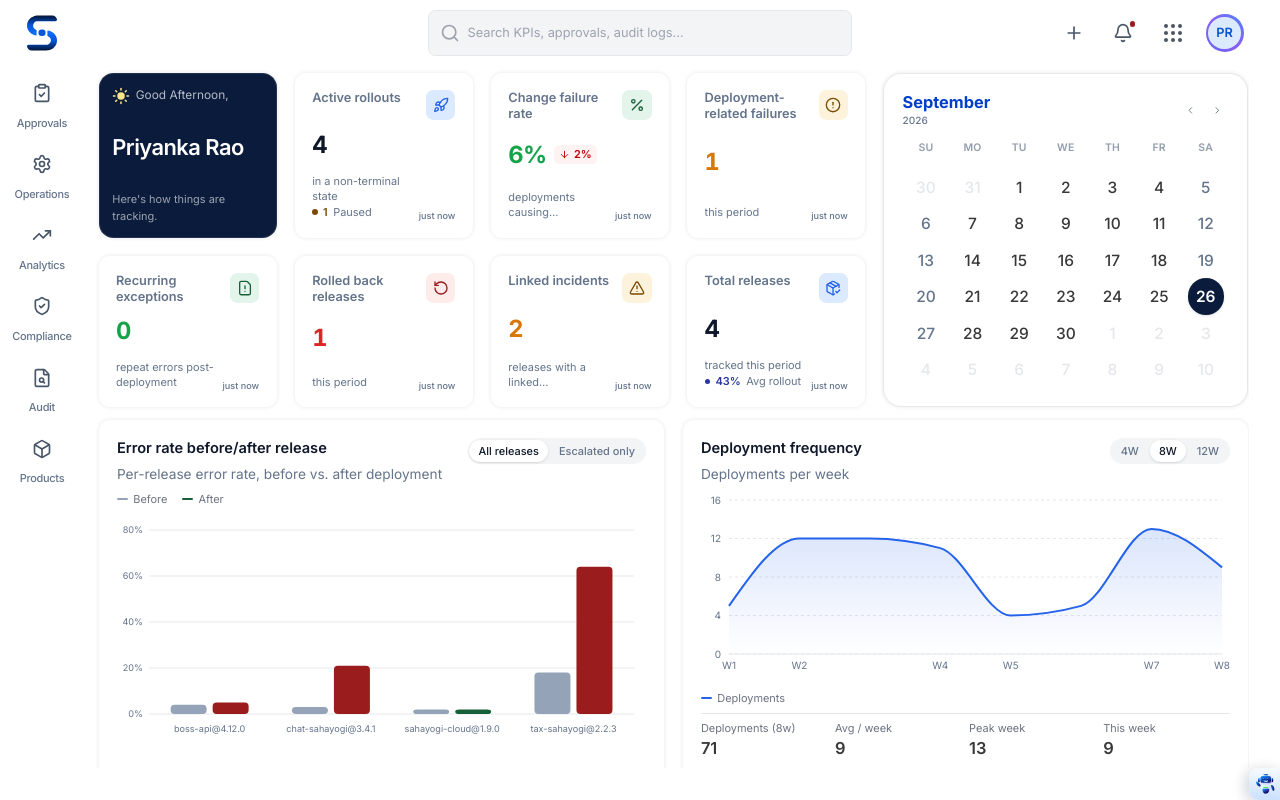
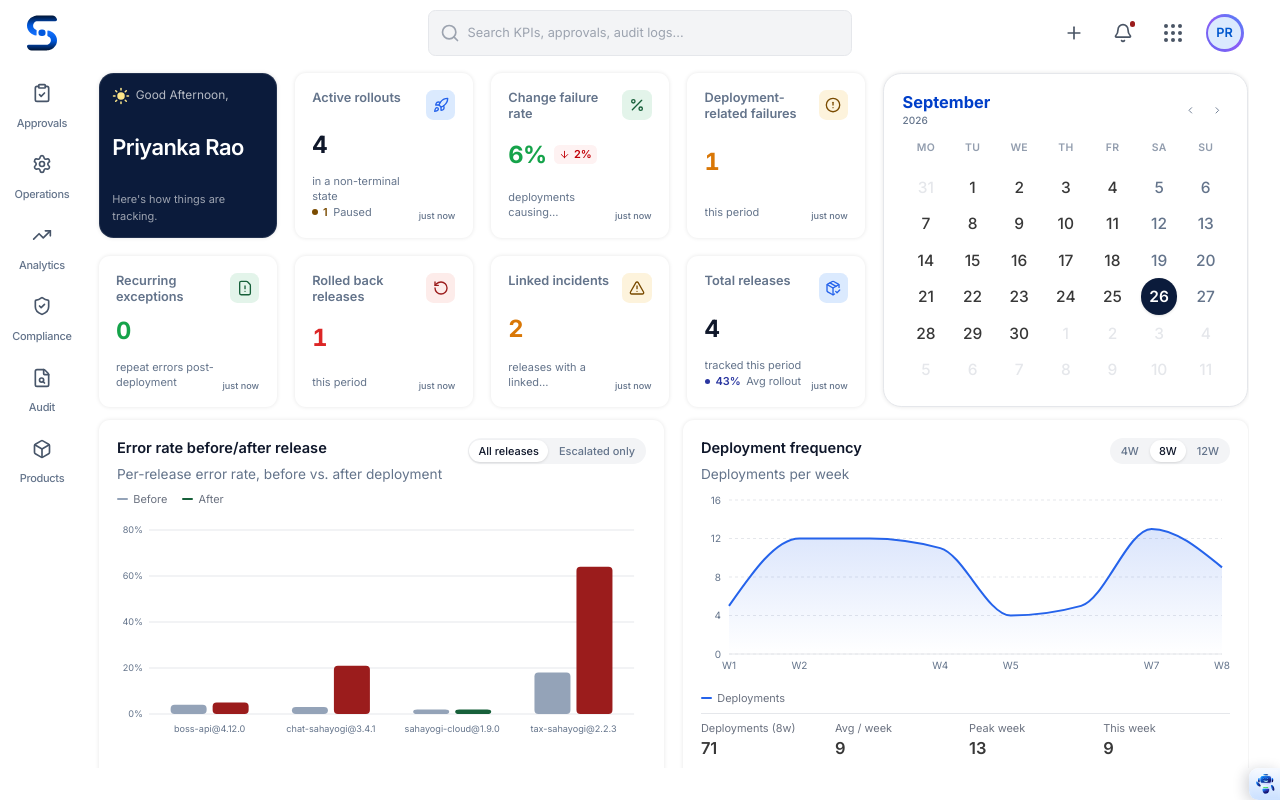
Before and after one commit to RahulRajChaudhary/Setu-v2, a Next.js app: page /engineering-lead/dashboard in a window 1280 px wide. Built offline with nearby package versions, Linux system fonts and the light colour scheme.

Commit message:
fix(calendar): start week on Monday
- WEEKDAYS reordered to Mo-Su
- buildGrid uses a Monday-first day index (JS getDay() is Sunday-first) so date cells align under the correct header
- isWeekend check updated for the new Monday-first column indices (Sat/Sun now at index 5/6)

```diff
--- a/components/shared/CalendarCard.tsx
+++ b/components/shared/CalendarCard.tsx
@@ -3,14 +3,20 @@
 import { useState } from "react";
 import { ChevronLeft, ChevronRight } from "lucide-react";
 
-const WEEKDAYS = ["Su", "Mo", "Tu", "We", "Th", "Fr", "Sa"];
+const WEEKDAYS = ["Mo", "Tu", "We", "Th", "Fr", "Sa", "Su"];
 const MONTH_NAMES = [
   "January", "February", "March", "April", "May", "June",
   "July", "August", "September", "October", "November", "December",
 ];
 
+// JS Date#getDay() is 0=Sunday..6=Saturday; convert to a Monday-first index
+// (0=Monday..6=Sunday) so the grid lines up with the Monday-first WEEKDAYS row.
+function mondayFirstDay(date: Date) {
+  return (date.getDay() + 6) % 7;
+}
+
 function buildGrid(year: number, month: number) {
-  const firstDay = new Date(year, month, 1).getDay();
+  const firstDay = mondayFirstDay(new Date(year, month, 1));
   const daysInMonth = new Date(year, month + 1, 0).getDate();
   const daysInPrevMonth = new Date(year, month, 0).getDate();
 
@@ -86,7 +92,7 @@ export default function CalendarCard() {
       <div className="grid min-h-0 flex-1 grid-cols-7 grid-rows-6 text-center">
         {cells.map((cell, i) => {
           const isToday = isCurrentMonth && cell.inMonth && cell.day === today.getDate();
-          const isWeekend = i % 7 === 0 || i % 7 === 6;
+          const isWeekend = i % 7 === 5 || i % 7 === 6;
           return (
             <div key={i} className="flex items-center justify-center">
               <span
```
